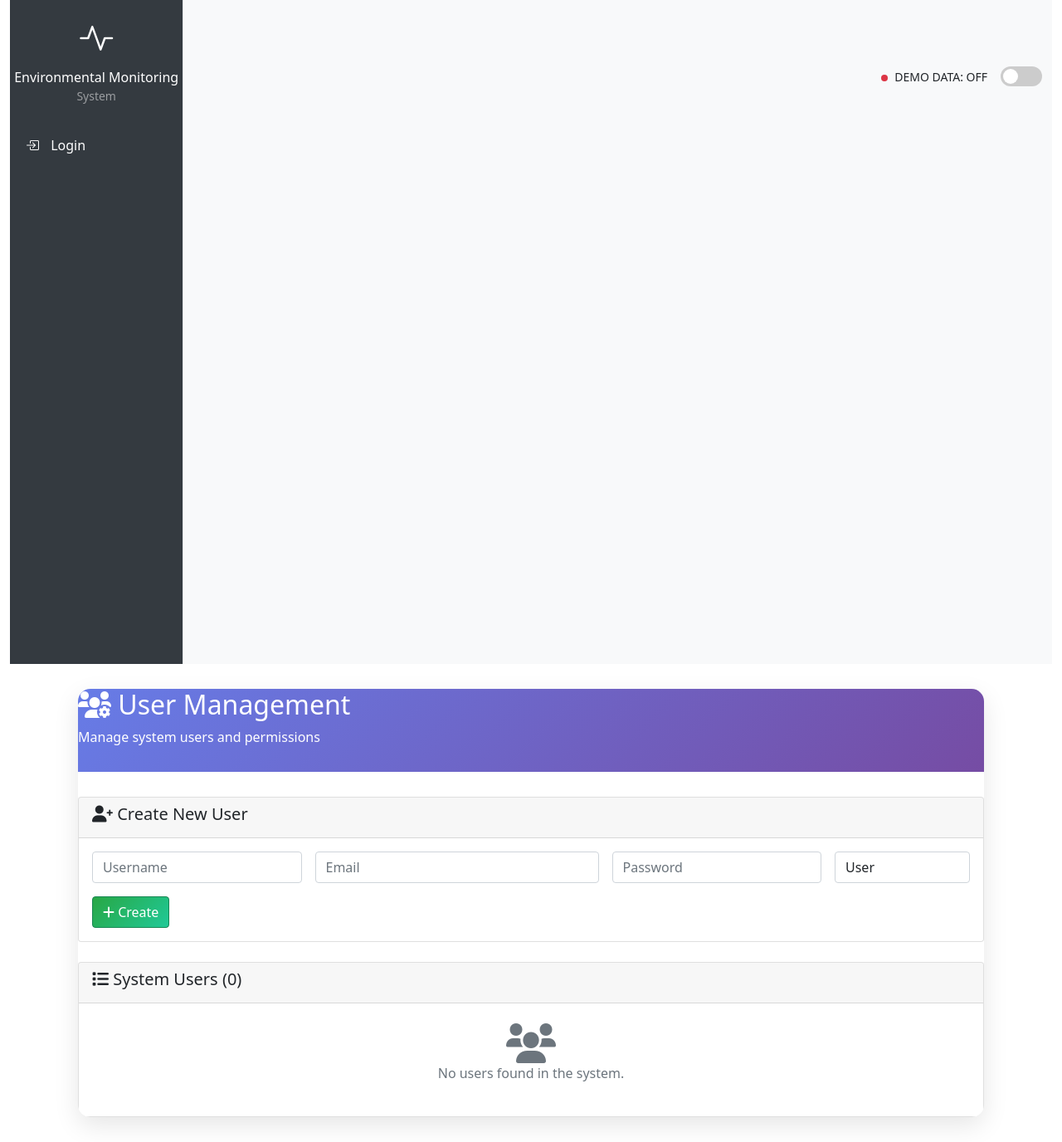
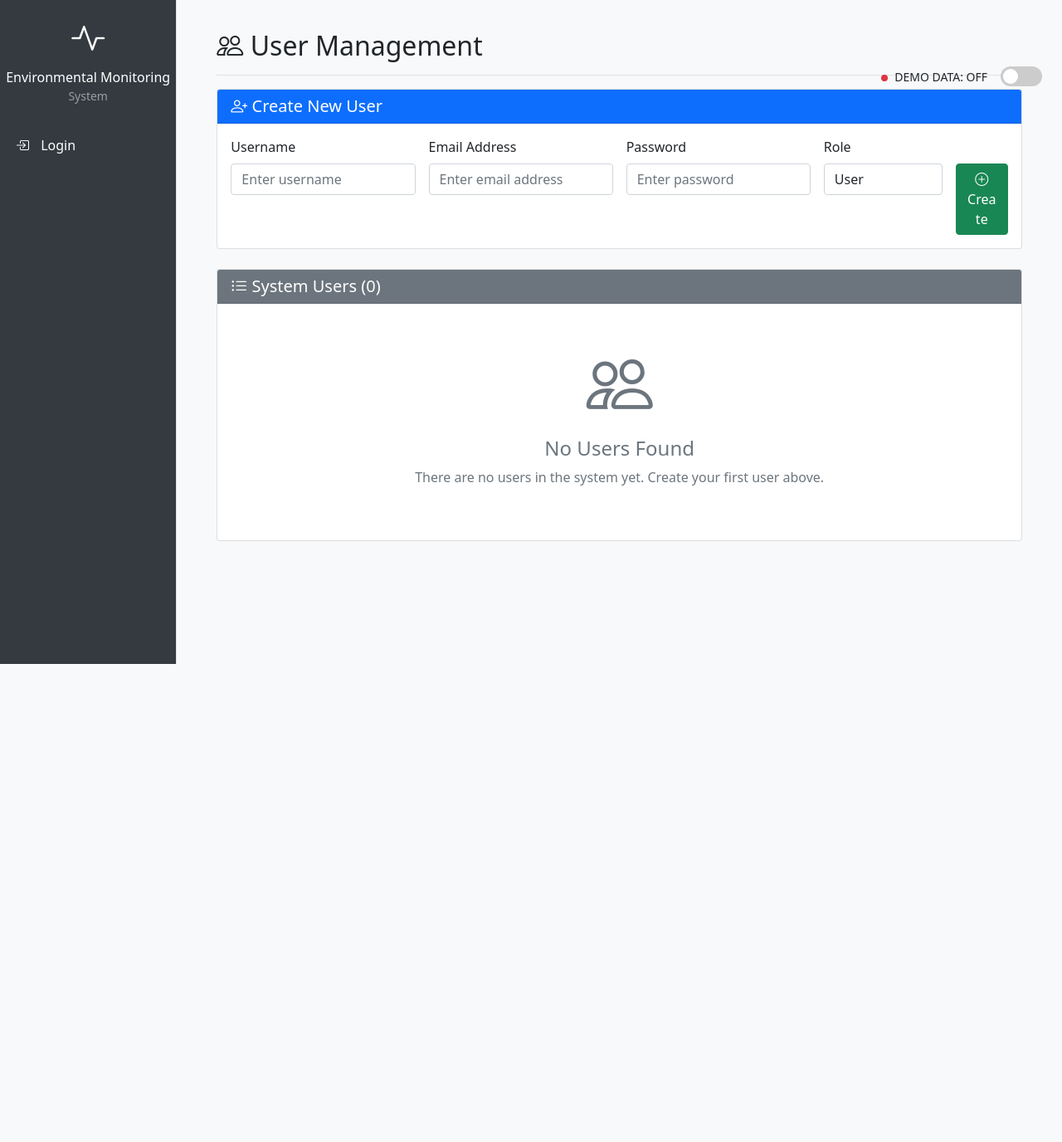
Before and after one commit to SarveshwarSenthilKumar/Engineering-Idol, a Flask app: template templates/users.html in a window 1280 px wide. Shown: the whole page at 83% size. After the commit the page ends 800 px from the top, so only its background shows below. Run offline with Flask 3, Linux system fonts and the light colour scheme; the template is opened without the code that fills it, so the values that code supplies are empty.

Commit message:
Created first proper iteration of user management

```diff
--- a/templates/users.html
+++ b/templates/users.html
@@ -1,16 +1,9 @@
-<!DOCTYPE html>
-<html lang="en">
-<head>
-    <meta charset="UTF-8">
-    <meta name="viewport" content="width=device-width, initial-scale=1.0">
-    <title>User Management - Person Tracking System</title>
-    <link href="https://cdn.jsdelivr.net/npm/bootstrap@5.3.0/dist/css/bootstrap.min.css" rel="stylesheet">
-    <link href="https://cdnjs.cloudflare.com/ajax/libs/font-awesome/6.0.0/css/all.min.css" rel="stylesheet">
+{% extends "base.html" %}
+
+{% block title %}User Management - Environmental Monitoring{% endblock %}
+
+{% block extra_css %}
 <style>
-        body {
-            background: #f8f9fa;
-            font-family: 'Segoe UI', Tahoma, Geneva, Verdana, sans-serif;
-        }
     .management-container {
         max-width: 1200px;
         margin: 30px auto;
@@ -115,22 +108,21 @@
         transform: scale(1.05);
     }
 </style>
-</head>
-<body>
-    {% include 'base.html' %}
+{% endblock %}
 
-    <div class="container mt-4">
-        <div class="management-container">
-            <div class="page-header">
-                <h2><i class="fas fa-users-cog"></i> User Management</h2>
-                <p class="mb-0">Manage system users and permissions</p>
+{% block content %}
+<div class="container-fluid">
+    <div class="d-flex justify-content-between flex-wrap flex-md-nowrap align-items-center pt-3 pb-2 mb-3 border-bottom">
+        <h1 class="h2">
+            <i class="bi bi-people"></i> User Management
+        </h1>
     </div>
 
     <!-- Flash Messages -->
     {% with messages = get_flashed_messages(with_categories=true) %}
         {% if messages %}
             {% for category, message in messages %}
-                        <div class="alert alert-{{ 'danger' if category == 'error' else 'success' if category == 'success' else 'info' }} alert-dismissible fade show mt-3" role="alert">
+                <div class="alert alert-{{ 'danger' if category == 'error' else 'success' if category == 'success' else 'info' }} alert-dismissible fade show" role="alert">
                     {{ message }}
                     <button type="button" class="btn-close" data-bs-dismiss="alert"></button>
                 </div>
@@ -140,30 +132,37 @@
 
     <!-- Create User Form -->
     <div class="card mb-4">
-                <div class="card-header">
-                    <h5><i class="fas fa-user-plus"></i> Create New User</h5>
+        <div class="card-header bg-primary text-white">
+            <h5 class="mb-0"><i class="bi bi-person-plus"></i> Create New User</h5>
         </div>
         <div class="card-body">
             <form method="POST" action="{{ url_for('create_user_route') }}" class="row g-3">
                 <div class="col-md-3">
-                            <input type="text" class="form-control" name="username" placeholder="Username" required>
-                        </div>
-                        <div class="col-md-4">
-                            <input type="email" class="form-control" name="email" placeholder="Email" required>
+                    <label for="username" class="form-label">Username</label>
+                    <input type="text" class="form-control" id="username" name="username" placeholder="Enter username" required>
                 </div>
                 <div class="col-md-3">
-                            <input type="password" class="form-control" name="password" placeholder="Password" required>
+                    <label for="email" class="form-label">Email Address</label>
+                    <input type="email" class="form-control" id="email" name="email" placeholder="Enter email address" required>
+                </div>
+                <div class="col-md-3">
+                    <label for="password" class="form-label">Password</label>
+                    <input type="password" class="form-control" id="password" name="password" placeholder="Enter password" required>
                 </div>
                 <div class="col-md-2">
-                            <select class="form-control" name="role">
+                    <label for="role" class="form-label">Role</label>
+                    <select class="form-control" id="role" name="role">
                         <option value="user">User</option>
                         <option value="admin">Admin</option>
                     </select>
                 </div>
-                        <div class="col-md-2">
-                            <button type="submit" class="btn btn-success btn-create">
-                                <i class="fas fa-plus"></i> Create
+                <div class="col-md-1">
+                    <label class="form-label">&nbsp;</label>
+                    <div>
+                        <button type="submit" class="btn btn-success w-100">
+                            <i class="bi bi-plus-circle"></i> Create
                         </button>
+                    </div>
                 </div>
             </form>
         </div>
@@ -171,20 +170,20 @@
 
     <!-- Users Table -->
     <div class="card">
-                <div class="card-header">
-                    <h5><i class="fas fa-list"></i> System Users ({{ users|length }})</h5>
+        <div class="card-header bg-secondary text-white">
+            <h5 class="mb-0"><i class="bi bi-list-ul"></i> System Users ({{ users|length }})</h5>
         </div>
         <div class="card-body p-0">
             {% if users %}
                 <div class="table-responsive">
-                            <table class="table table-hover user-table">
-                                <thead>
+                    <table class="table table-hover mb-0">
+                        <thead class="table-light">
                             <tr>
                                 <th>Username</th>
-                                        <th>Email</th>
+                                <th>Email Address</th>
                                 <th>Role</th>
                                 <th>Status</th>
-                                        <th>Joined</th>
+                                <th>Date Joined</th>
                                 <th>Last Login</th>
                                 <th>Actions</th>
                             </tr>
@@ -195,39 +194,43 @@
                                 <td>
                                     <strong>{{ user.username }}</strong>
                                 </td>
-                                        <td>{{ user.email }}</td>
+                                <td>{{ user.emailAddress }}</td>
                                 <td>
-                                            <span class="role-badge role-{{ user.role }}">
-                                                {{ user.role }}
+                                    <span class="badge bg-{{ 'danger' if user.role == 'admin' else 'success' }} text-white">
+                                        <i class="bi bi-{{ 'shield-check' if user.role == 'admin' else 'person' }}"></i>
+                                        {{ user.role|title }}
                                     </span>
                                 </td>
                                 <td>
-                                            <span class="status-badge status-{{ user.accountStatus }}">
-                                                {{ user.accountStatus }}
+                                    <span class="badge bg-{{ 'success' if user.accountStatus == 'active' else 'secondary' if user.accountStatus == 'inactive' else 'warning' }} text-white">
+                                        <i class="bi bi-{{ 'check-circle' if user.accountStatus == 'active' else 'pause-circle' if user.accountStatus == 'inactive' else 'exclamation-triangle' }}"></i>
+                                        {{ user.accountStatus|title }}
                                     </span>
                                 </td>
-                                        <td>{{ user.dateJoined[:10] or 'Unknown' }}</td>
-                                        <td>{{ user.lastLogin[:10] or 'Never' }}</td>
+                                <td>{{ user.dateJoined[:10] if user.dateJoined else 'Unknown' }}</td>
+                                <td>{{ user.lastLogin[:10] if user.lastLogin else 'Never' }}</td>
                                 <td>
-                                            <div class="action-buttons">
+                                    <div class="btn-group" role="group">
                                         {% if user.accountStatus == 'active' %}
                                             <form method="POST" action="{{ url_for('update_user_status_route', user_id=user.id) }}" style="display: inline;">
-                                                        <button type="submit" name="status" value="inactive" class="btn-action btn-deactivate" title="Deactivate User">
-                                                            <i class="fas fa-pause"></i>
+                                                <input type="hidden" name="status" value="inactive">
+                                                <button type="submit" class="btn btn-sm btn-outline-secondary" title="Deactivate User">
+                                                    <i class="bi bi-pause"></i>
                                                 </button>
                                             </form>
                                         {% else %}
                                             <form method="POST" action="{{ url_for('update_user_status_route', user_id=user.id) }}" style="display: inline;">
-                                                        <button type="submit" name="status" value="active" class="btn-action btn-activate" title="Activate User">
-                                                            <i class="fas fa-play"></i>
+                                                <input type="hidden" name="status" value="active">
+                                                <button type="submit" class="btn btn-sm btn-outline-success" title="Activate User">
+                                                    <i class="bi bi-play"></i>
                                                 </button>
                                             </form>
                                         {% endif %}
 
                                         <form method="POST" action="{{ url_for('delete_user_route', user_id=user.id) }}" style="display: inline;"
                                               onsubmit="return confirm('Are you sure you want to delete user {{ user.username }}? This action cannot be undone.')">
-                                                    <button type="submit" class="btn-action btn-delete" title="Delete User">
-                                                        <i class="fas fa-trash"></i>
+                                            <button type="submit" class="btn btn-sm btn-outline-danger" title="Delete User">
+                                                <i class="bi bi-trash"></i>
                                             </button>
                                         </form>
                                     </div>
@@ -238,16 +241,13 @@
                     </table>
                 </div>
             {% else %}
-                        <div class="text-center py-4">
-                            <i class="fas fa-users fa-3x text-muted"></i>
-                            <p class="text-muted">No users found in the system.</p>
+                <div class="text-center py-5">
+                    <i class="bi bi-people display-1 text-muted"></i>
+                    <h4 class="text-muted mt-3">No Users Found</h4>
+                    <p class="text-muted">There are no users in the system yet. Create your first user above.</p>
                 </div>
             {% endif %}
         </div>
     </div>
 </div>
-    </div>
-
-    <script src="https://cdn.jsdelivr.net/npm/bootstrap@5.3.0/dist/js/bootstrap.bundle.min.js"></script>
-</body>
-</html>
+{% endblock %}
```
Lines whose indentation alone changed are shown as unchanged.
